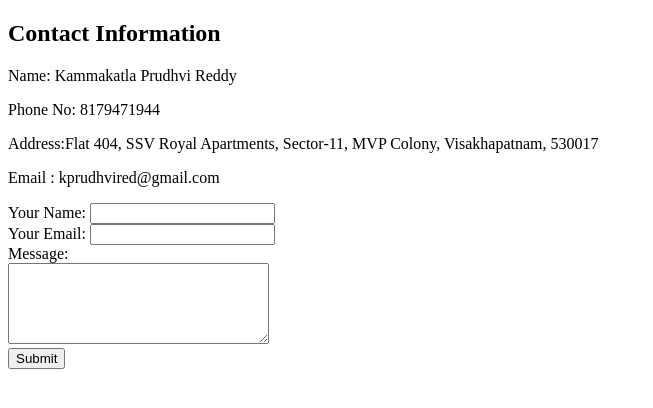
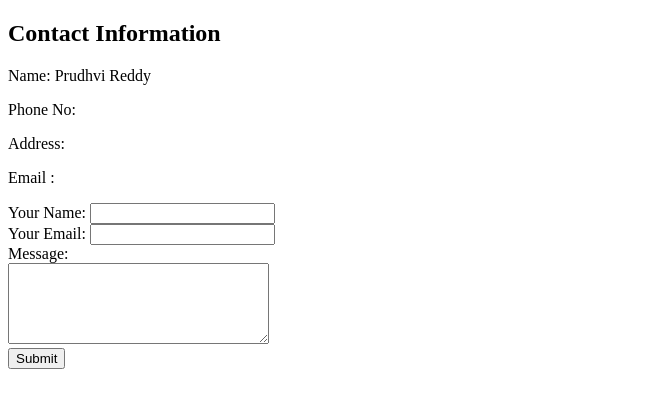
Before and after one commit to Humblemann/firstproject-cv, a plain HTML site: page contacts.html in a window 1280 px wide. Shown: the whole page, without its empty margins (0-653 px from the left). Drawn offline with Linux system fonts and the light colour scheme.

Commit message:
Changing sensitive information in contacts html file

```diff
--- a/contacts.html
+++ b/contacts.html
@@ -8,12 +8,10 @@
 </head>
 <body>
     <h2><strong>Contact Information</strong></h2>
-    <p>Name: Kammakatla Prudhvi Reddy</p>
-    <p>Phone No: 8179471944</p>
-    <p>Address:Flat 404, SSV Royal Apartments,
-        Sector-11, MVP Colony,
-    Visakhapatnam, 530017 </p>
-    <p>Email : kprudhvired@gmail.com</p>
+    <p>Name:  Prudhvi Reddy</p>
+    <p>Phone No: </p>
+    <p>Address: </p>
+    <p>Email :</p>
 
     <form  action="mailto:kprudhvired@gmail.com" method="post" enctype="text/plain">
         <label>Your Name:</label>
```
